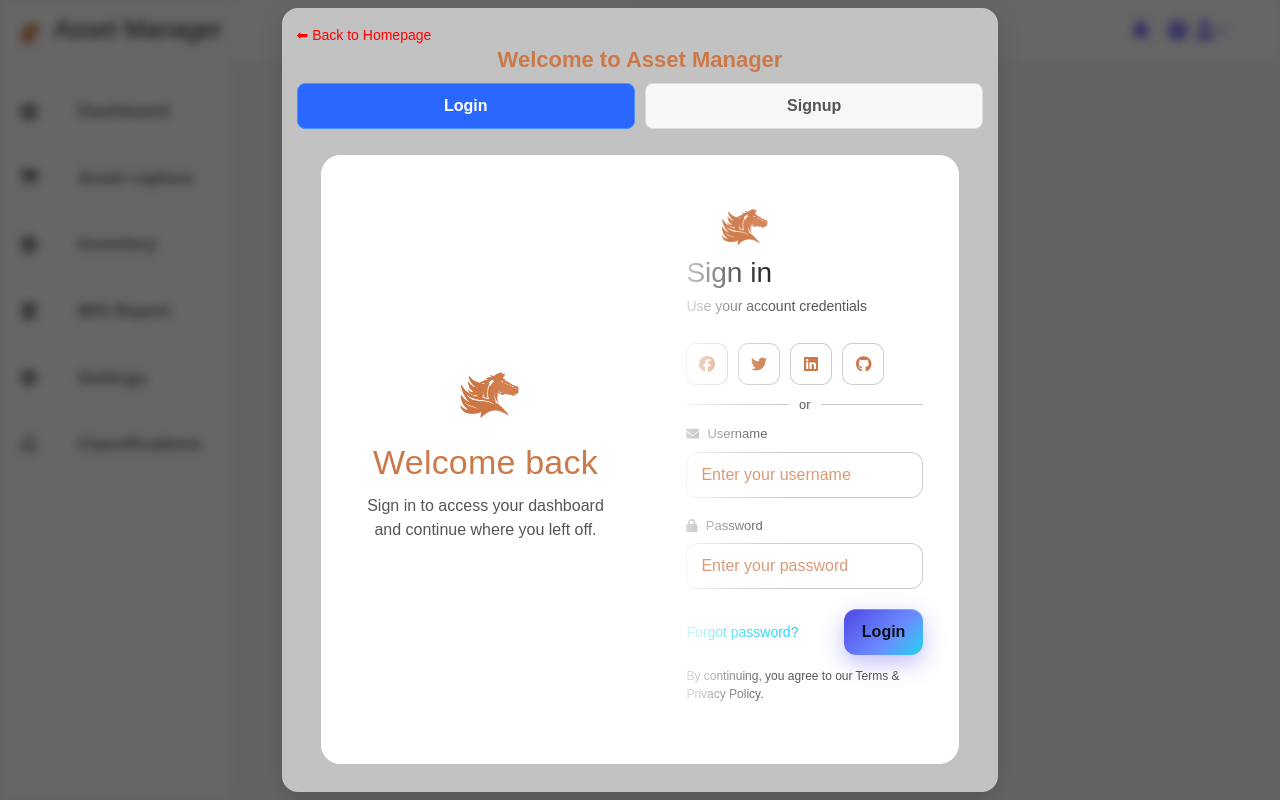
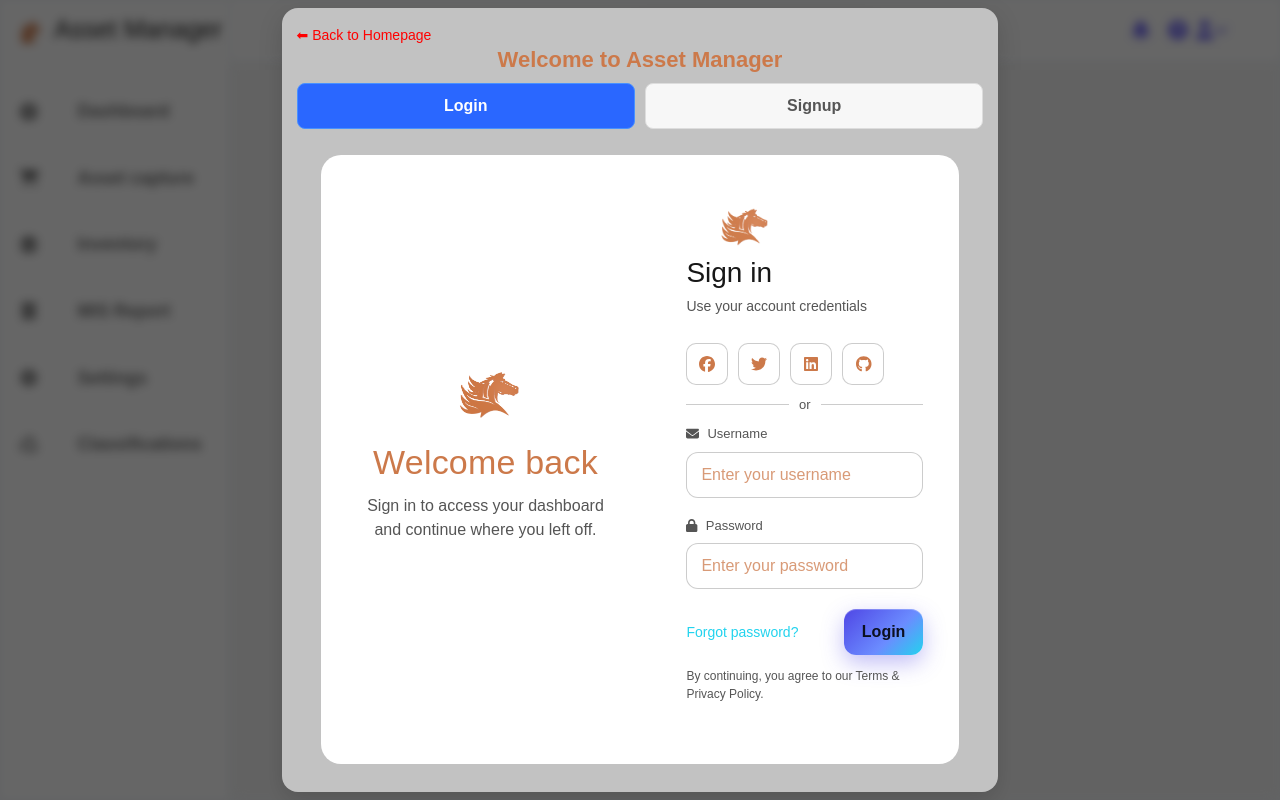
Before and after one commit to AnujNdas/Asset-manager-new, a React (Create React App) app in the folder frontend/: page /User/Login in a window 1280 px wide. Built offline with nearby package versions, Linux system fonts and the light colour scheme.

Commit message:
Update Login.jsx

```diff
--- a/frontend/src/Inner_sections/Login.jsx
+++ b/frontend/src/Inner_sections/Login.jsx
@@ -72,7 +72,6 @@ const Login = ({ setProfileUser }) => {
       <div className="auth-card">
         {/* Brand / Welcome panel (left on desktop, stacked on mobile) */}
         <aside className="brand-panel">
-          <div className="brand-glow" aria-hidden="true" />
           <img src={image} alt="Logo" className="brand-logo" />
           <h1>Welcome back</h1>
           <p className="brand-sub">
```
